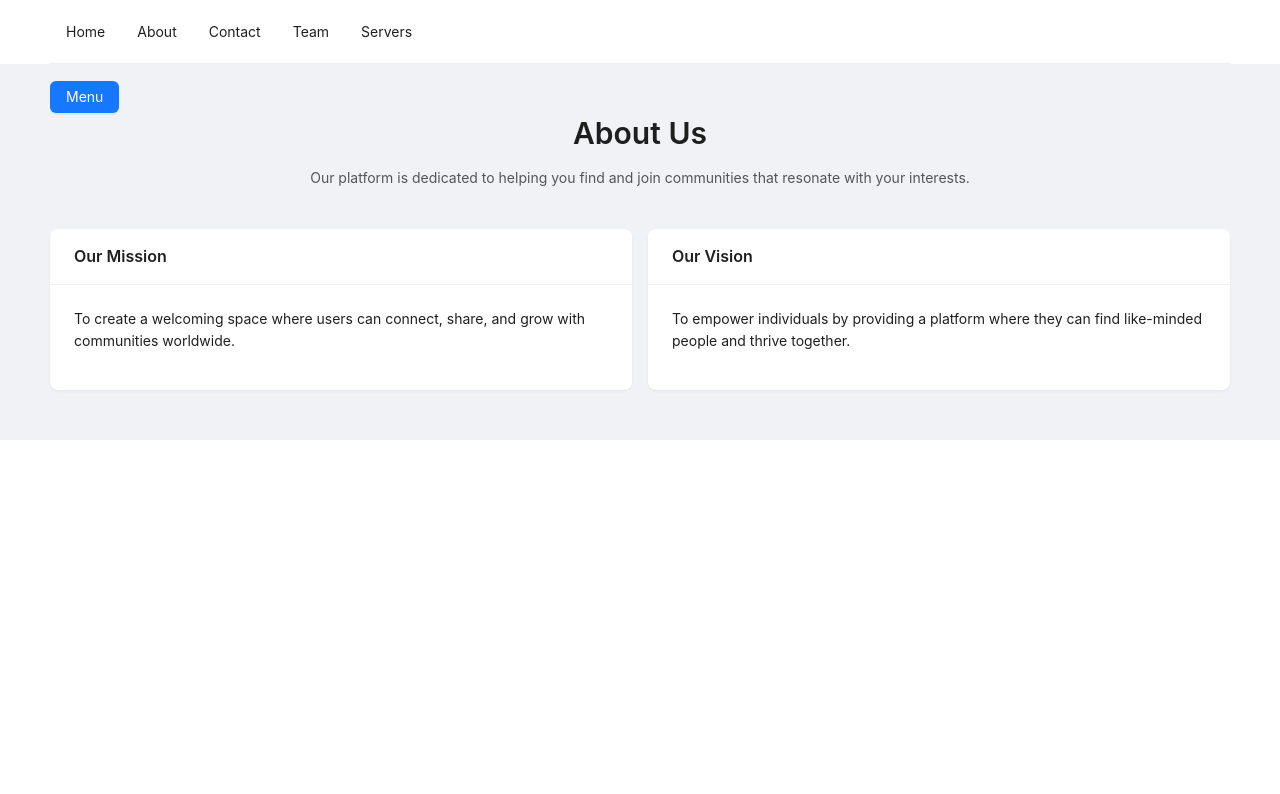
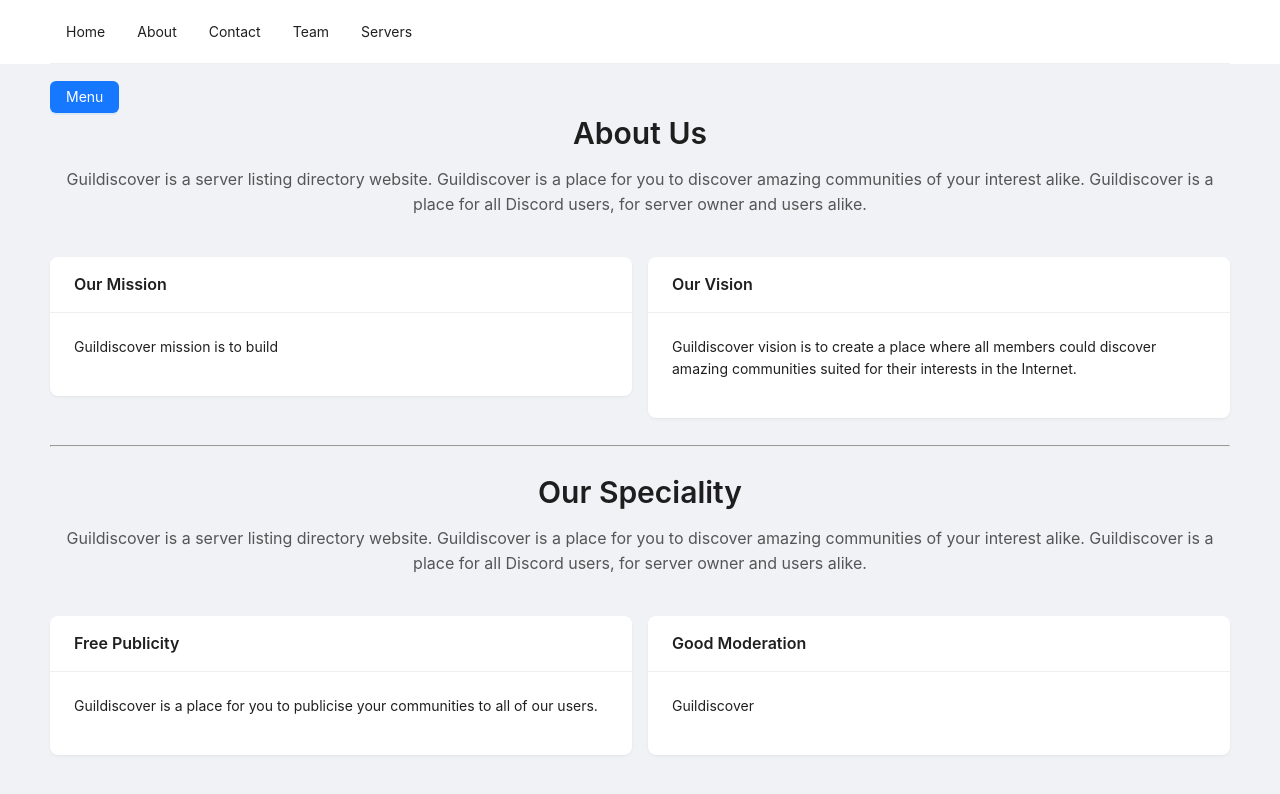
Before and after one commit to GuildDiscover/Main-Website, a React (Create React App) app: page /about in a window 1280 px wide. Shown: the top 794 px of the page. Built offline with nearby package versions, Linux system fonts and the light colour scheme.

Commit message:
Update About.js
The page contents is still being worked on, a new version of texts will be pushed once ready.

```diff
--- a/src/pages/About.js
+++ b/src/pages/About.js
@@ -10,23 +10,46 @@
       <Title level={2} style={{ textAlign: "center" }}>
         About Us
       </Title>
-      <Paragraph style={{ textAlign: "center", color: "#555" }}>
-        Our platform is dedicated to helping you find and join communities that resonate with your interests.
+      <Paragraph style={{ textAlign: "center", color: "#555", fontSize: "16px" }}>
+      Guildiscover is a server listing directory website. Guildiscover is a place for you to discover amazing communities of your interest alike. Guildiscover is a place for all Discord users, for server owner and users alike.
       </Paragraph>
-
       <Row gutter={[16, 16]} style={{ marginTop: "40px" }}>
         <Col xs={24} md={12}>
           <Card title="Our Mission" bordered={false}>
             <Paragraph>
-              To create a welcoming space where users can connect, share, and grow with communities worldwide.
+              Guildiscover mission is to build
             </Paragraph>
           </Card>
         </Col>
         <Col xs={24} md={12}>
           <Card title="Our Vision" bordered={false}>
             <Paragraph>
-              To empower individuals by providing a platform where they can find like-minded people and thrive
-              together.
+              Guildiscover vision is to create a place where all members could discover amazing communities suited for their interests in the Internet.
+            </Paragraph>
+          </Card>
+        </Col>
+      </Row>
+      <br></br>
+      <hr></hr>
+      <br></br>
+      <Title level={2} style={{ textAlign: "center" }}>
+        Our Speciality
+      </Title>
+      <Paragraph style={{ textAlign: "center", color: "#555", fontSize: "16px" }}>
+      Guildiscover is a server listing directory website. Guildiscover is a place for you to discover amazing communities of your interest alike. Guildiscover is a place for all Discord users, for server owner and users alike.
+      </Paragraph>
+      <Row gutter={[16, 16]} style={{ marginTop: "40px" }}>
+        <Col xs={24} md={12}>
+          <Card title="Free Publicity" bordered={false}>
+            <Paragraph>
+              Guildiscover is a place for you to publicise your communities to all of our users.
+            </Paragraph>
+          </Card>
+        </Col>
+        <Col xs={24} md={12}>
+          <Card title="Good Moderation" bordered={false}>
+            <Paragraph>
+              Guildiscover
             </Paragraph>
           </Card>
         </Col>
```
